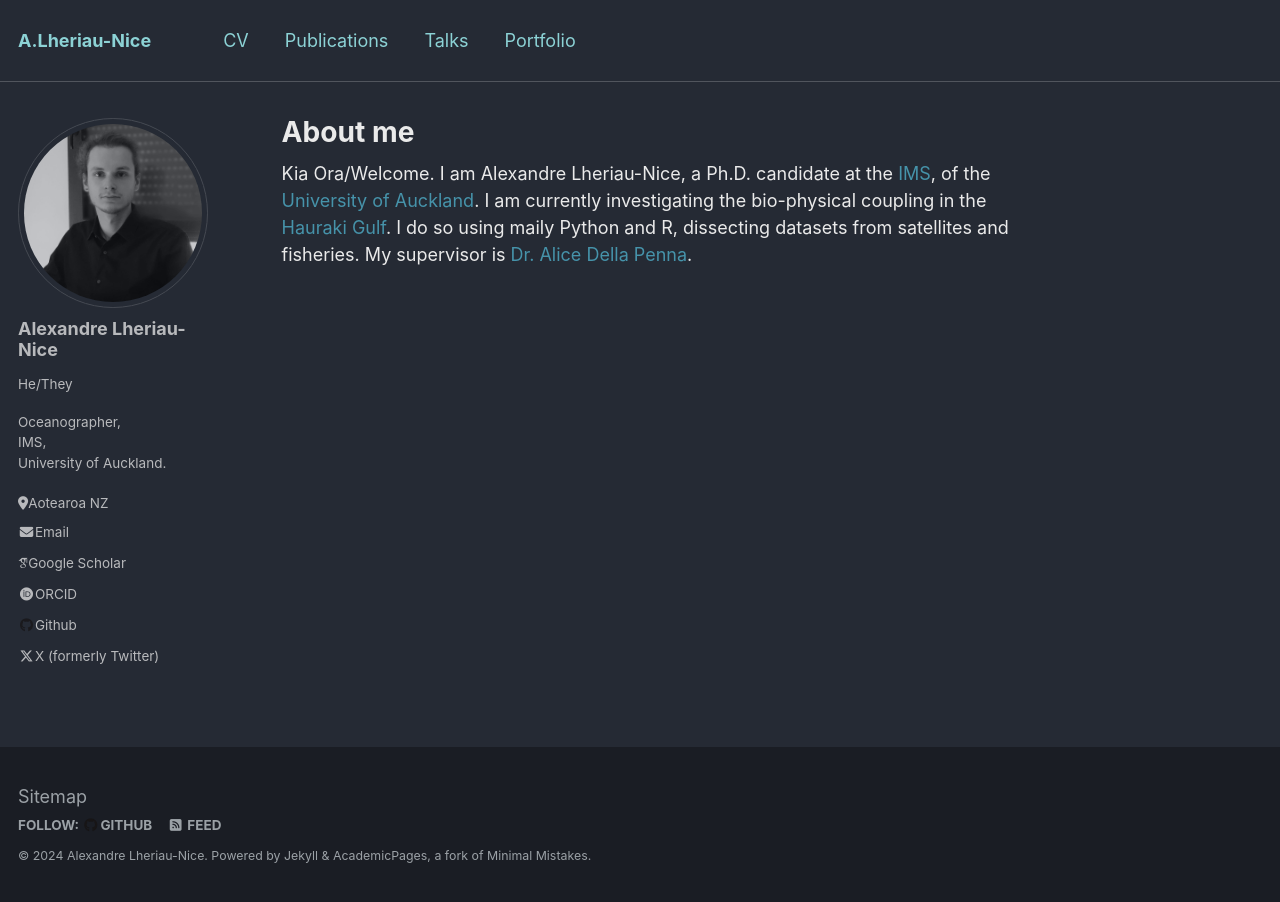
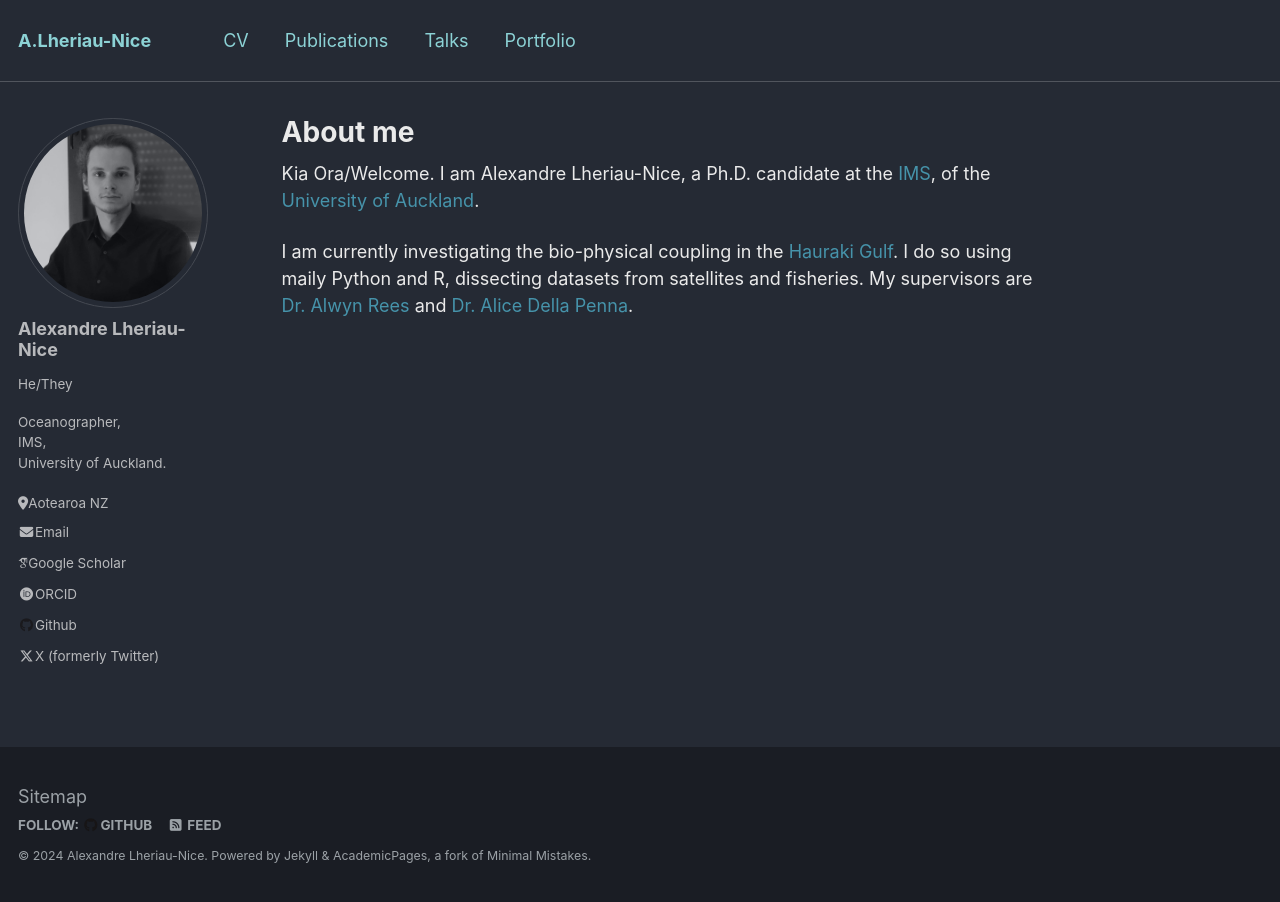
Before and after one commit to AlxLhrNc/AlxLhrNc.github.io, a Jekyll site: the page built from _pages/about.md, in a window 1280 px wide. Built offline with Jekyll 4.4.1, drawn with Linux system fonts in a browser that asks for light colours; some web fonts are replaced.

Commit message:
Update about.md

```diff
--- a/_pages/about.md
+++ b/_pages/about.md
@@ -8,4 +8,7 @@
   - /about.html
 ---
 
-Kia Ora/Welcome. I am Alexandre Lheriau-Nice, a Ph.D. candidate at the [IMS](https://www.auckland.ac.nz/en/science/about-the-faculty/institute-of-marine-science.html), of the [University of Auckland](https://www.auckland.ac.nz/en.html). I am currently investigating the bio-physical coupling in the [Hauraki Gulf](https://www.google.com/maps/place/Hauraki+Gulf+%2F+T%C4%ABkapa+Moana/@-36.6598107,174.9040613,9z/data=!4m6!3m5!1s0x6d732874b6b9dd5f:0x2a00ef616659ae50!8m2!3d-36.5988941!4d175.1894045!16zL20vMDNyc21j?entry=ttu). I do so using maily Python and R, dissecting datasets from satellites and fisheries. My supervisor is [Dr. Alice Della Penna](https://twitter.com/alidrifting).
+Kia Ora/Welcome. I am Alexandre Lheriau-Nice, a Ph.D. candidate at the [IMS](https://www.auckland.ac.nz/en/science/about-the-faculty/institute-of-marine-science.html), of the [University of Auckland](https://www.auckland.ac.nz/en.html).
+
+I am currently investigating the bio-physical coupling in the [Hauraki Gulf](https://www.google.com/maps/place/Hauraki+Gulf+%2F+T%C4%ABkapa+Moana/@-36.6598107,174.9040613,9z/data=!4m6!3m5!1s0x6d732874b6b9dd5f:0x2a00ef616659ae50!8m2!3d-36.5988941!4d175.1894045!16zL20vMDNyc21j?entry=ttu). I do so using maily Python and R, dissecting datasets from satellites and fisheries.
+My supervisors are [Dr. Alwyn Rees](https://profiles.auckland.ac.nz/ta-rees) and [Dr. Alice Della Penna](https://twitter.com/alidrifting).
```
